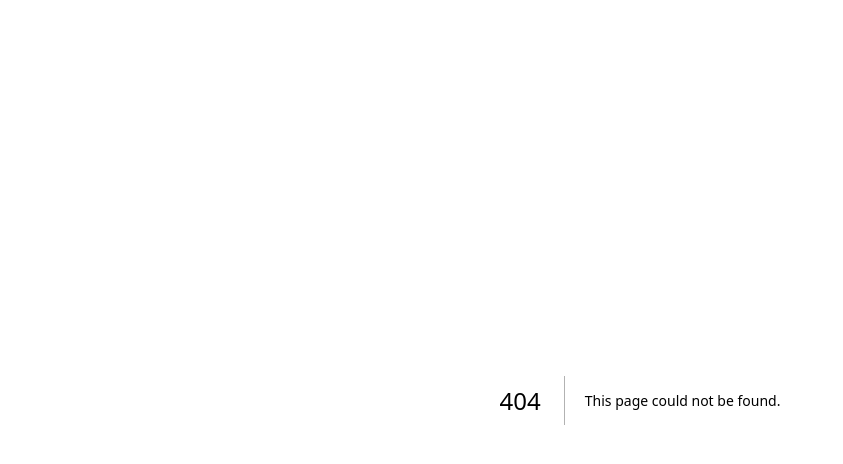
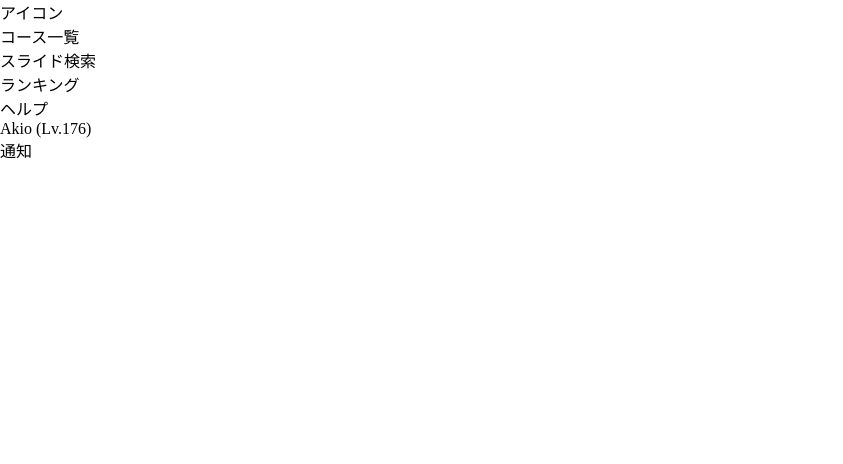
Before and after one commit to akiogitgit/emotion-test, a Next.js app: page /progate in a window 1280 px wide. Before the commit this address had no page. Shown: the top 464 px of the page, without its empty margins (0-843 px from the left). Built offline with nearby package versions, Linux system fonts and the light colour scheme.

Commit message:
feat: ディレクトリ構造修正

```diff
--- a/pages/_app.tsx
+++ b/src/pages/_app.tsx
@@ -1,4 +1,5 @@
 import type { AppProps } from 'next/app'
+import '../styles/reset.css'
 
 export default function App({ Component, pageProps }: AppProps) {
   return <Component {...pageProps} />
--- /dev/null
+++ b/src/pages/progate.tsx
@@ -0,0 +1,23 @@
+import { NextPage } from 'next'
+
+const Progate: NextPage = () => {
+  return (
+    <div>
+      <header>
+        <nav>
+          <div>アイコン</div>
+          <div>コース一覧</div>
+          <div>スライド検索</div>
+          <div>ランキング</div>
+          <div>ヘルプ</div>
+        </nav>
+        <div>
+          <button>Akio (Lv.176)</button>
+          <div>通知</div>
+        </div>
+      </header>
+    </div>
+  )
+}
+
+export default Progate
```
Also changed, not shown: src/pages/index.tsx (renamed from pages/index.tsx, +6 -1 lines), src/pages/api/hello.ts (renamed from pages/api/hello.ts), src/styles/reset.css (renamed from styles/reset.css).
